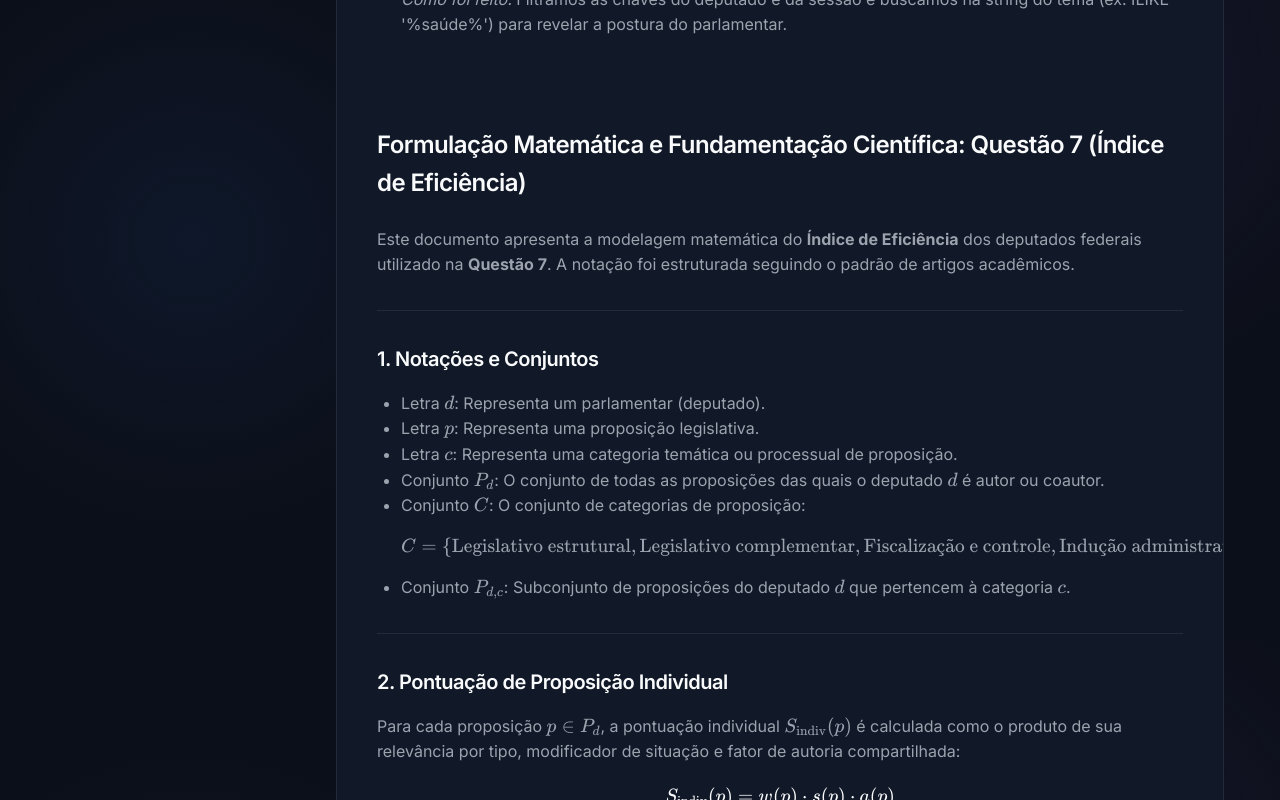
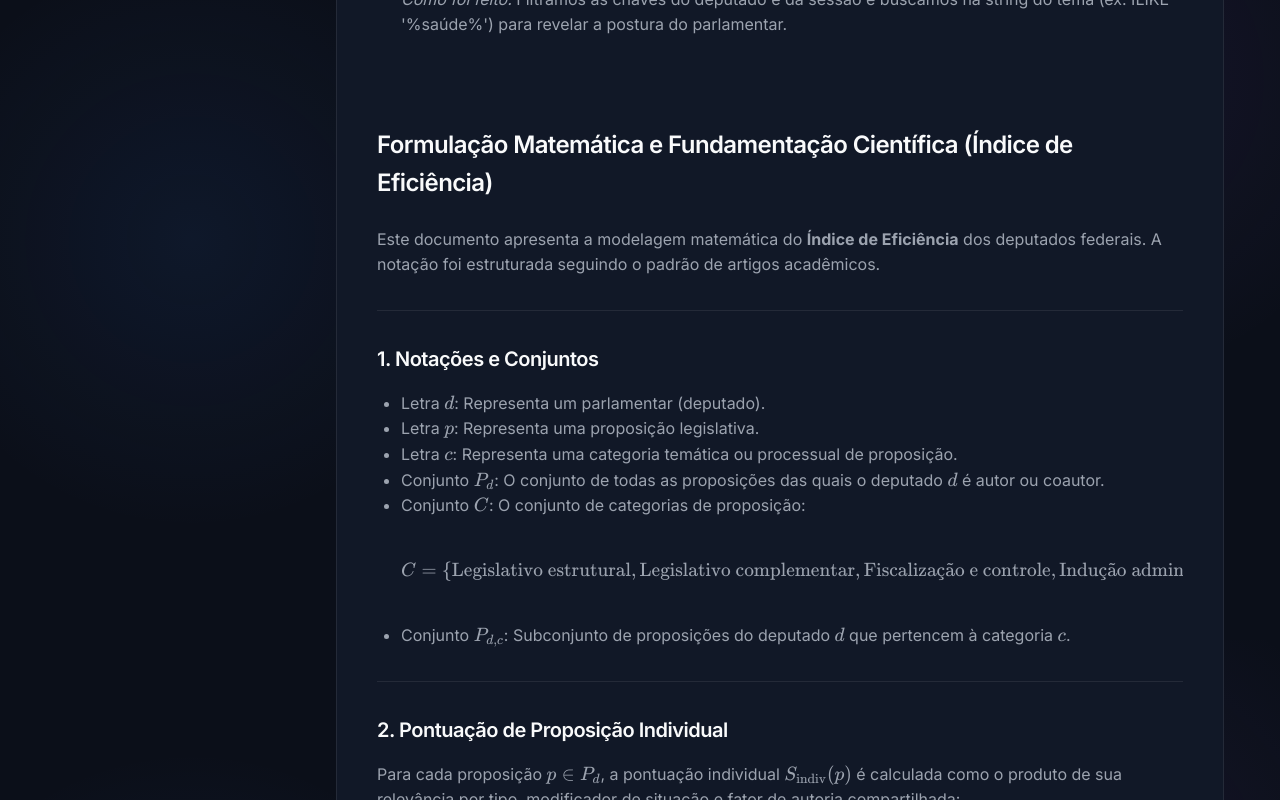
Before and after one commit to PedroEmanuelMoreiraCarvalho/BDR_trabalho, a React (Vite) app in the folder frontend/: page /metodologia in a window 1280 px wide. Shown: the part 1760-2560 px from the top of the page. Built offline with nearby package versions, Linux system fonts and the light colour scheme; no server answers.

Commit message:
fix: improve responsive styling of tables and content containers across methodology pages

```diff
--- a/frontend/src/pages/Metodologia/Dicionario.jsx
+++ b/frontend/src/pages/Metodologia/Dicionario.jsx
@@ -1,8 +1,8 @@
 import React from 'react';
 
 const TableWrapper = ({ children }) => (
-  <div style={{ overflowX: 'auto', marginBottom: '2rem' }}>
-    <table style={{ width: '100%', borderCollapse: 'collapse', border: '1px solid var(--border-color)', fontSize: '0.95rem' }}>
+  <div style={{ overflowX: 'auto', marginBottom: '2rem', width: '100%' }}>
+    <table style={{ width: '100%', minWidth: '650px', borderCollapse: 'collapse', border: '1px solid var(--border-color)', fontSize: '0.95rem' }}>
       {children}
     </table>
   </div>
--- a/frontend/src/pages/Metodologia/Limpeza.jsx
+++ b/frontend/src/pages/Metodologia/Limpeza.jsx
@@ -40,8 +40,8 @@ const Limpeza = () => {
       <p style={{ marginBottom: '1.25rem', color: 'var(--text-secondary)', lineHeight: '1.6' }}>
         Muitas orientações não traziam a sigla do partido, mas sim do "Bloco" do qual ele faz parte. Expandimos essas orientações para todos os partidos constituintes do grupo, de forma que o deputado seja avaliado pela ordem de seu líder.
       </p>
-      <div style={{ overflowX: 'auto', marginBottom: '2rem' }}>
-        <table style={{ width: '100%', borderCollapse: 'collapse', border: '1px solid var(--border-color)', fontSize: '0.95rem' }}>
+      <div style={{ overflowX: 'auto', marginBottom: '2rem', width: '100%' }}>
+        <table style={{ width: '100%', minWidth: '600px', borderCollapse: 'collapse', border: '1px solid var(--border-color)', fontSize: '0.95rem' }}>
           <thead>
             <tr>
               <th style={{ background: 'rgba(255,255,255,0.05)', padding: '12px', border: '1px solid var(--border-color)', textAlign: 'left', color: 'var(--text-primary)' }}>Tipo</th>
@@ -82,7 +82,18 @@ const Limpeza = () => {
         Para eliminar ambiguidades e refletir a ordem de comando real do parlamentar, implementamos uma <strong>hierarquia de prioridade legal de liderança</strong> para a filtragem final das orientações:
       </p>
 
-      <div style={{ display: 'flex', alignItems: 'center', gap: '12px', marginBottom: '2rem', padding: '16px', background: 'rgba(59, 130, 246, 0.05)', border: '1px solid rgba(59, 130, 246, 0.2)', borderRadius: '8px' }}>
+      <div style={{
+        display: 'flex',
+        alignItems: 'center',
+        justifyContent: 'center',
+        flexWrap: 'wrap',
+        gap: '12px',
+        marginBottom: '2rem',
+        padding: '16px',
+        background: 'rgba(59, 130, 246, 0.05)',
+        border: '1px solid rgba(59, 130, 246, 0.2)',
+        borderRadius: '8px'
+      }}>
         <div style={{ flex: 1, textAlign: 'center' }}>
           <strong style={{ color: 'var(--text-primary)', display: 'block', marginBottom: '4px' }}>Prioridade 1</strong>
           <span style={{ color: 'var(--text-secondary)' }}>Partido</span>
--- a/frontend/src/pages/Metodologia/Score.jsx
+++ b/frontend/src/pages/Metodologia/Score.jsx
@@ -7,15 +7,30 @@ const MathEquation = ({ equation, displayMode = true }) => {
     throwOnError: false,
     displayMode,
   });
+  if (displayMode) {
+    return (
+      <div
+        style={{
+          overflowX: 'auto',
+          overflowY: 'hidden',
+          maxWidth: '100%',
+          padding: '12px 0',
+          margin: '12px 0',
+          scrollbarWidth: 'thin'
+        }}
+        dangerouslySetInnerHTML={{ __html: html }}
+      />
+    );
+  }
   return <span dangerouslySetInnerHTML={{ __html: html }} />;
 };
 
 const Score = () => {
   return (
     <div className="metodologia-content">
-      <h2 style={{ fontSize: '1.5rem', marginBottom: '1.5rem', color: 'var(--text-primary)' }}>Formulação Matemática e Fundamentação Científica: Questão 7 (Índice de Eficiência)</h2>
+      <h2 style={{ fontSize: '1.5rem', marginBottom: '1.5rem', color: 'var(--text-primary)' }}>Formulação Matemática e Fundamentação Científica (Índice de Eficiência)</h2>
       <p style={{ marginBottom: '1.25rem', color: 'var(--text-secondary)', lineHeight: '1.6' }}>
-        Este documento apresenta a modelagem matemática do <strong>Índice de Eficiência</strong> dos deputados federais utilizado na <strong>Questão 7</strong>. A notação foi estruturada seguindo o padrão de artigos acadêmicos.
+        Este documento apresenta a modelagem matemática do <strong>Índice de Eficiência</strong> dos deputados federais. A notação foi estruturada seguindo o padrão de artigos acadêmicos.
       </p>
 
       <hr style={{ border: 'none', borderTop: '1px solid var(--border-color)', margin: '2rem 0' }} />
--- a/frontend/src/pages/Metodologia/VisaoGeral.jsx
+++ b/frontend/src/pages/Metodologia/VisaoGeral.jsx
@@ -16,7 +16,7 @@ const VisaoGeral = () => {
 
       <hr style={{ border: 'none', borderTop: '1px solid var(--border-color)', margin: '2rem 0' }} />
 
-      <h2 style={{ fontSize: '1.5rem', marginBottom: '1.5rem', color: 'var(--text-primary)' }}>Como Respondemos às Questões (Arquitetura da Interface)</h2>
+      <h2 style={{ fontSize: '1.5rem', marginBottom: '1.5rem', color: 'var(--text-primary)' }}>Arquitetura da Interface e Mapeamento de Requisitos</h2>
       <p style={{ marginBottom: '1.5rem', color: 'var(--text-secondary)', lineHeight: '1.6' }}>
         A aplicação foi estruturada para responder aos requisitos do roteiro, distribuindo as informações nas seguintes abas da página:
       </p>
```
